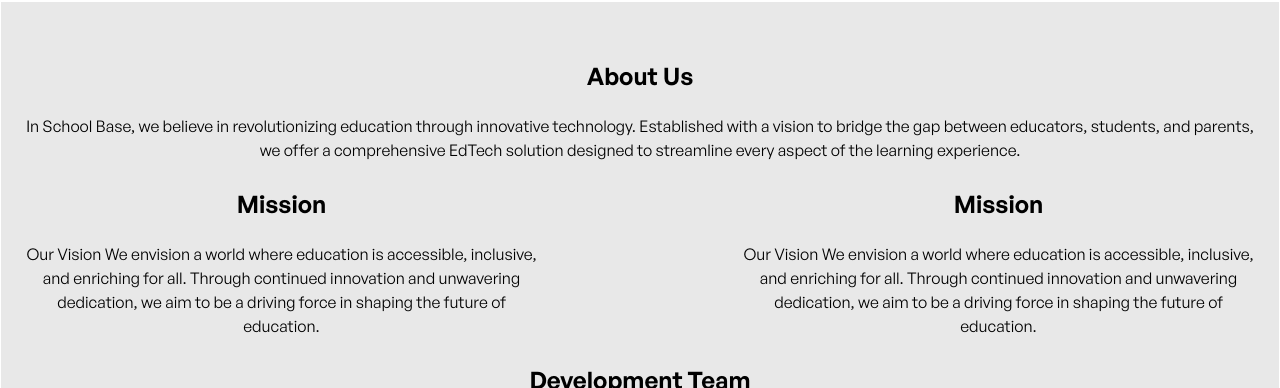
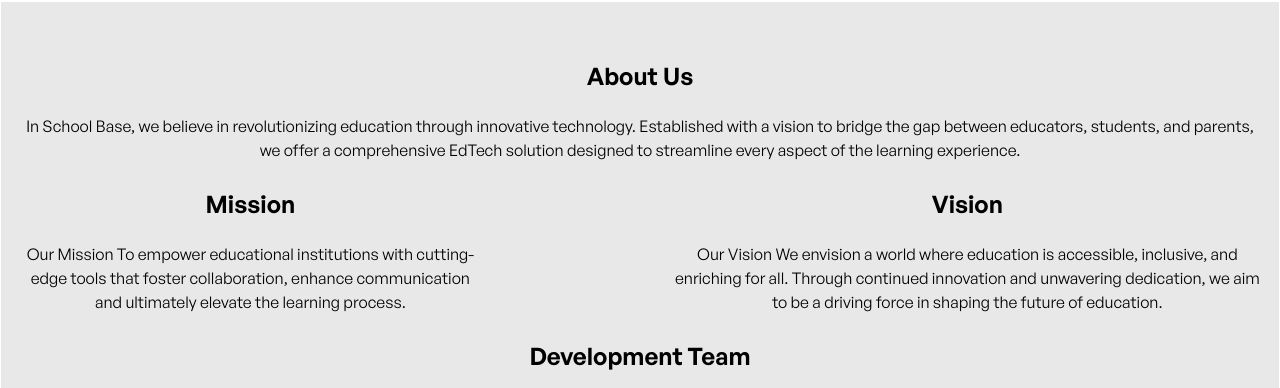
Before and after one commit to AJ1732/capstone_schoolbase_lms, a React (Vite) app: page / in a window 1280 px wide. Shown: the part 2169-2557 px from the top of the page. Built offline with nearby package versions, Linux system fonts and the light colour scheme.

Commit message:
fix: update mission content

```diff
--- a/src/anatomy/Main/sections/AboutSection.jsx
+++ b/src/anatomy/Main/sections/AboutSection.jsx
@@ -16,11 +16,11 @@ const AboutSection = () => {
         <div className='flex justify-between items-center gap-[190px]'>
           <div className='text-center space-y-5'>
             <h4 className='heading'>Mission</h4>
-            <p>Our Vision We envision a world where education is accessible, inclusive, and enriching for all. Through continued innovation and unwavering dedication, we aim to be a driving force in shaping the future of education.</p>
+            <p>Our Mission To empower educational institutions with cutting-edge tools that foster collaboration, enhance communication and ultimately elevate the learning process.</p>
           </div>
 
           <div className='text-center space-y-5'>
-            <h4 className='heading'>Mission</h4>
+            <h4 className='heading'>Vision</h4>
             <p>Our Vision We envision a world where education is accessible, inclusive, and enriching for all. Through continued innovation and unwavering dedication, we aim to be a driving force in shaping the future of education.</p>
           </div>
         </div>
```
